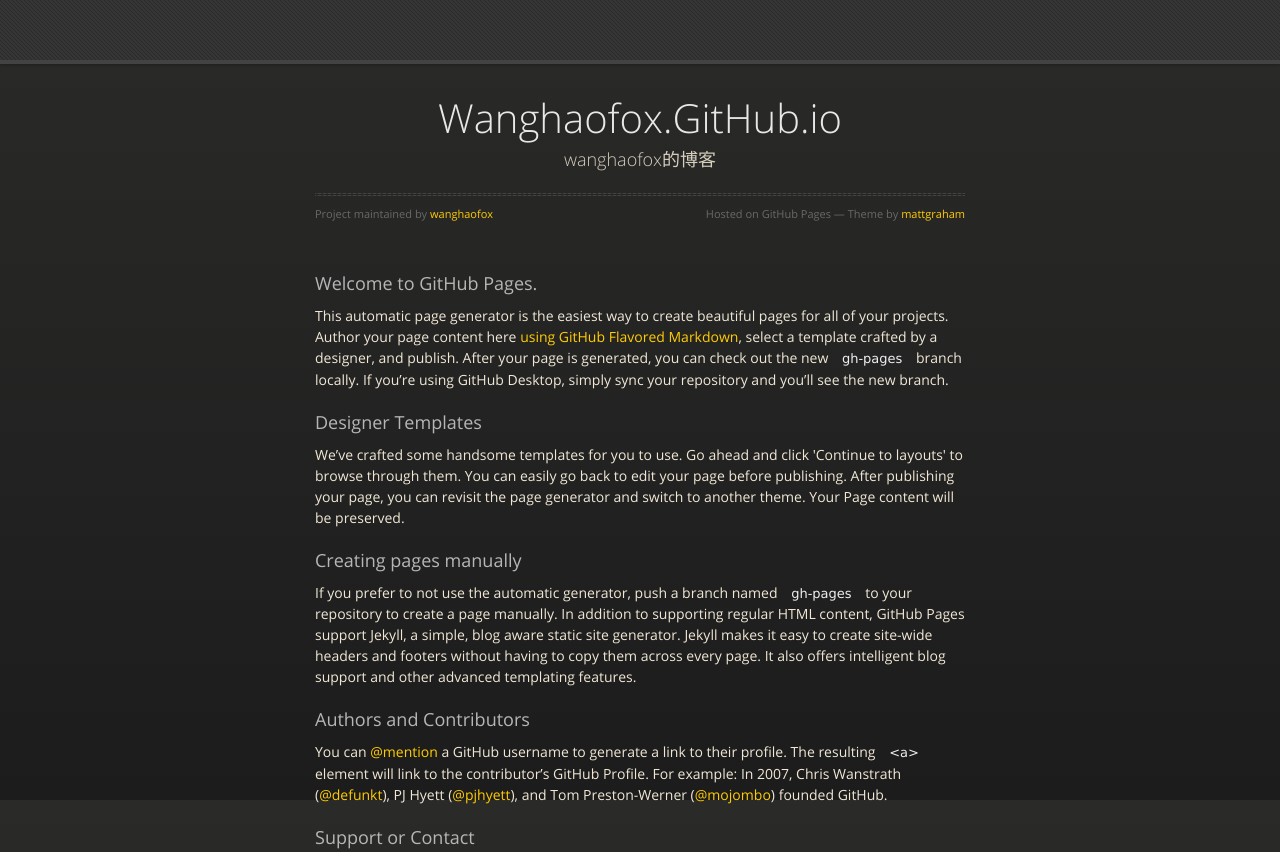
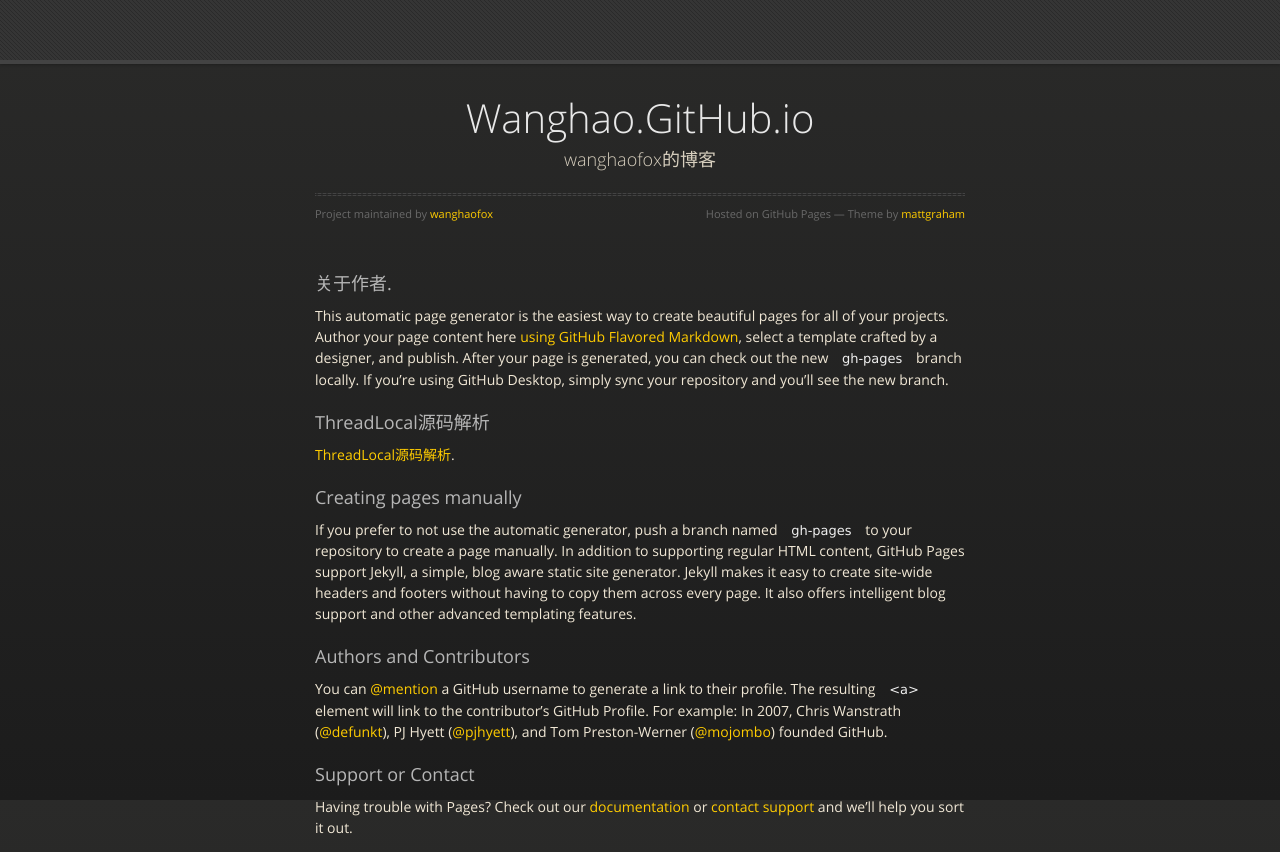
Before and after one commit to wanghaofox/wanghaofox.github.io, a plain HTML site: page index.html in a window 1280 px wide. Shown: the top 852 px of the page. Drawn offline with nearby package versions, Linux system fonts and the light colour scheme.

Commit message:
Update index.html

```diff
--- a/index.html
+++ b/index.html
@@ -26,7 +26,7 @@
 
       <section>
         <div id="title">
-          <h1>Wanghaofox.GitHub.io</h1>
+          <h1>Wanghao.GitHub.io</h1>
           <p>wanghaofox的博客</p>
           <hr>
           <span class="credits left">Project maintained by <a href="https://github.com/wanghaofox">wanghaofox</a></span>
@@ -34,14 +34,14 @@
         </div>
 
         <h3>
-<a id="welcome-to-github-pages" class="anchor" href="#welcome-to-github-pages" aria-hidden="true"><span aria-hidden="true" class="octicon octicon-link"></span></a>Welcome to GitHub Pages.</h3>
+<a id="welcome-to-github-pages" class="anchor" href="#welcome-to-github-pages" aria-hidden="true"><span aria-hidden="true" class="octicon octicon-link"></span></a>关于作者.</h3>
 
 <p>This automatic page generator is the easiest way to create beautiful pages for all of your projects. Author your page content here <a href="https://guides.github.com/features/mastering-markdown/">using GitHub Flavored Markdown</a>, select a template crafted by a designer, and publish. After your page is generated, you can check out the new <code>gh-pages</code> branch locally. If you’re using GitHub Desktop, simply sync your repository and you’ll see the new branch.</p>
 
 <h3>
-<a id="designer-templates" class="anchor" href="#designer-templates" aria-hidden="true"><span aria-hidden="true" class="octicon octicon-link"></span></a>Designer Templates</h3>
+<a id="designer-templates" class="anchor" href="#designer-templates" aria-hidden="true"><span aria-hidden="true" class="octicon octicon-link"></span></a>ThreadLocal源码解析</h3>
 
-<p>We’ve crafted some handsome templates for you to use. Go ahead and click 'Continue to layouts' to browse through them. You can easily go back to edit your page before publishing. After publishing your page, you can revisit the page generator and switch to another theme. Your Page content will be preserved.</p>
+<p><a href="http://wanghaofox.github.io/threadlocal.html">ThreadLocal源码解析</a>.</p>
 
 <h3>
 <a id="creating-pages-manually" class="anchor" href="#creating-pages-manually" aria-hidden="true"><span aria-hidden="true" class="octicon octicon-link"></span></a>Creating pages manually</h3>
```
